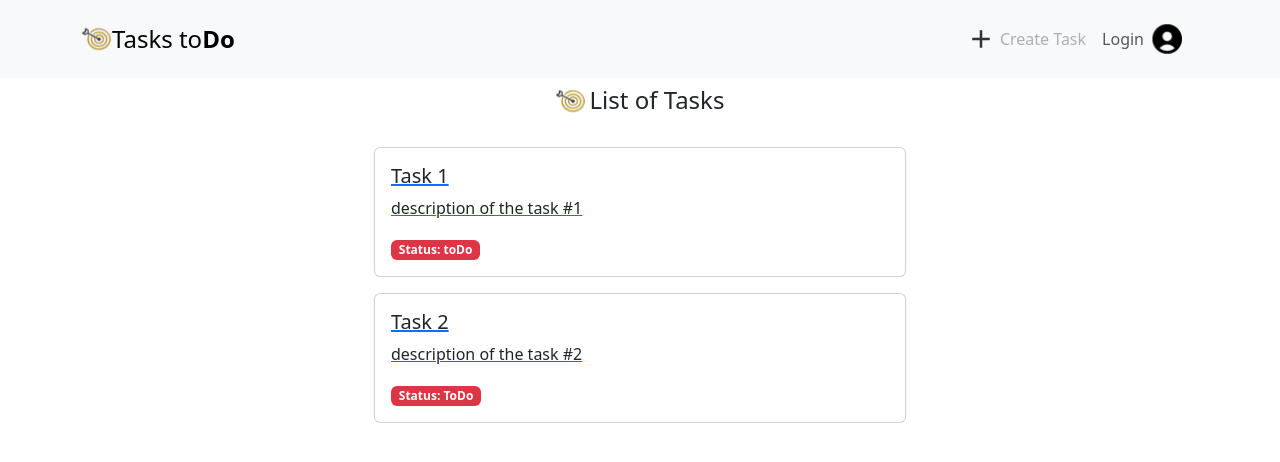
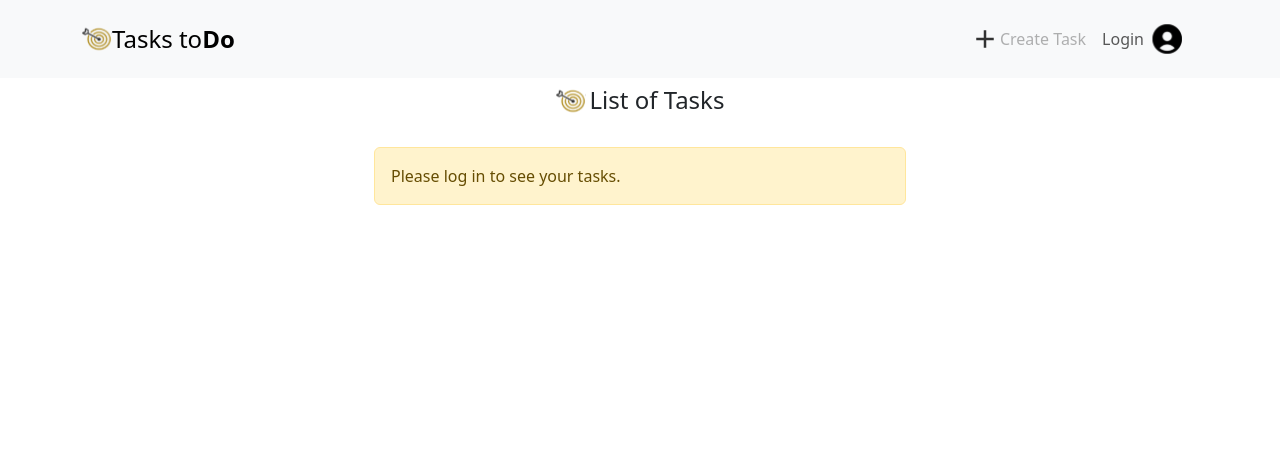
Before and after one commit to prbn97/front-taskstodo, a React (Create React App) app in the folder front-end/: page / in a window 1280 px wide. Shown: the top 462 px of the page. Built offline with nearby package versions, Linux system fonts and the light colour scheme.

Commit message:
mock login service

```diff
--- a/front-end/src/components/Header.js
+++ b/front-end/src/components/Header.js
@@ -42,7 +42,7 @@ function Header({ jwtToken, setJwtToken, user, setUser }) {
                                 disabled={jwtToken === ""}
                             >
                                 <img alt="" src={create} width="30" height="30"
-                                    className="d-inline-block align-top me-1" />
+                                    className="d-inline-block align-top" />
                                 Create Task
                             </Nav.Link>
                             {jwtToken === ""
@@ -52,17 +52,12 @@ function Header({ jwtToken, setJwtToken, user, setUser }) {
                                         className="d-inline-block align-top m-2"
                                     />
                                 </Nav.Link>
-                                : <>
-                                    <span className="navbar-text me-3">
-                                        {user ? `Welcome, ${user.name}` : ""}
-                                    </span>
-                                    <Nav.Link as={Link} to="/" onClick={handleLogout} className="d-flex align-items-center">
-                                        Logout
-                                        <img alt="" src={login} width="30" height="30"
-                                            className="d-inline-block align-top m-2"
-                                        />
-                                    </Nav.Link>
-                                </>
+                                : <Nav.Link as={Link} to="/" onClick={handleLogout} className="d-flex align-items-center">
+                                    Logout
+                                    <img alt="" src={login} width="30" height="30"
+                                        className="d-inline-block align-top m-2"
+                                    />
+                                </Nav.Link>
                             }
                         </Nav>
                     </Navbar.Collapse>
--- a/front-end/src/components/pages/Tasks.js
+++ b/front-end/src/components/pages/Tasks.js
@@ -1,11 +1,14 @@
 import { useEffect, useState } from "react";
 import logo from '../img/logo.svg';
 import Title from '../Title';
-import { Link } from "react-router-dom";
+import { Link, useOutletContext } from "react-router-dom";
 
 const Tasks = () => {
     const [tasks, setTasks] = useState([]);
+    const { user } = useOutletContext(); // Obter o estado do usuário do contexto
+
     useEffect(() => {
+        if (user) { // Só carregar as tarefas se o usuário estiver logado
             let mockTaskList = [
                 {
                     id: 1,
@@ -19,40 +22,40 @@ const Tasks = () => {
                     description: "description of the task #2",
                     status: "ToDo",
                 },
-        ]
-        setTasks(mockTaskList)
-    }, []);
+            ];
+            setTasks(mockTaskList);
+        }
+    }, [user]);
+
     return (
         <>
             <div className="container">
-
                 <div className="row justify-content-center">
                     <div className="col-auto">
                         <Title icon={logo} text="List of Tasks" />
                     </div>
                 </div>
-
-
                 <div className="row m-4">
                     <div className="col">
-
-
-                        {tasks.map((listItem) => (
-                            <Link to={`/tasks/${listItem.id}`}><div className="card mb-3 ">
-                                <div key={listItem.id} className="card-body ">
-                                    <h5 className="card-title" >{listItem.title}</h5>
+                        {!user ? (
+                            <div className="alert alert-warning" role="alert">
+                                Please log in to see your tasks.
+                            </div>
+                        ) : (
+                            tasks.map((listItem) => (
+                                <Link key={listItem.id} to={`/tasks/${listItem.id}`}>
+                                    <div className="card mb-3">
+                                        <div className="card-body">
+                                            <h5 className="card-title">{listItem.title}</h5>
                                             <p className="card-text">{listItem.description}</p>
                                             <span className="badge bg-danger">Status: {listItem.status}</span>
-
-                                </div>
-                            </div></Link>
-                        ))}
-
-
-
                                         </div>
                                     </div>
-
+                                </Link>
+                            ))
+                        )}
+                    </div>
+                </div>
             </div>
         </>
     );
```
Lines whose indentation alone changed are shown as unchanged.
